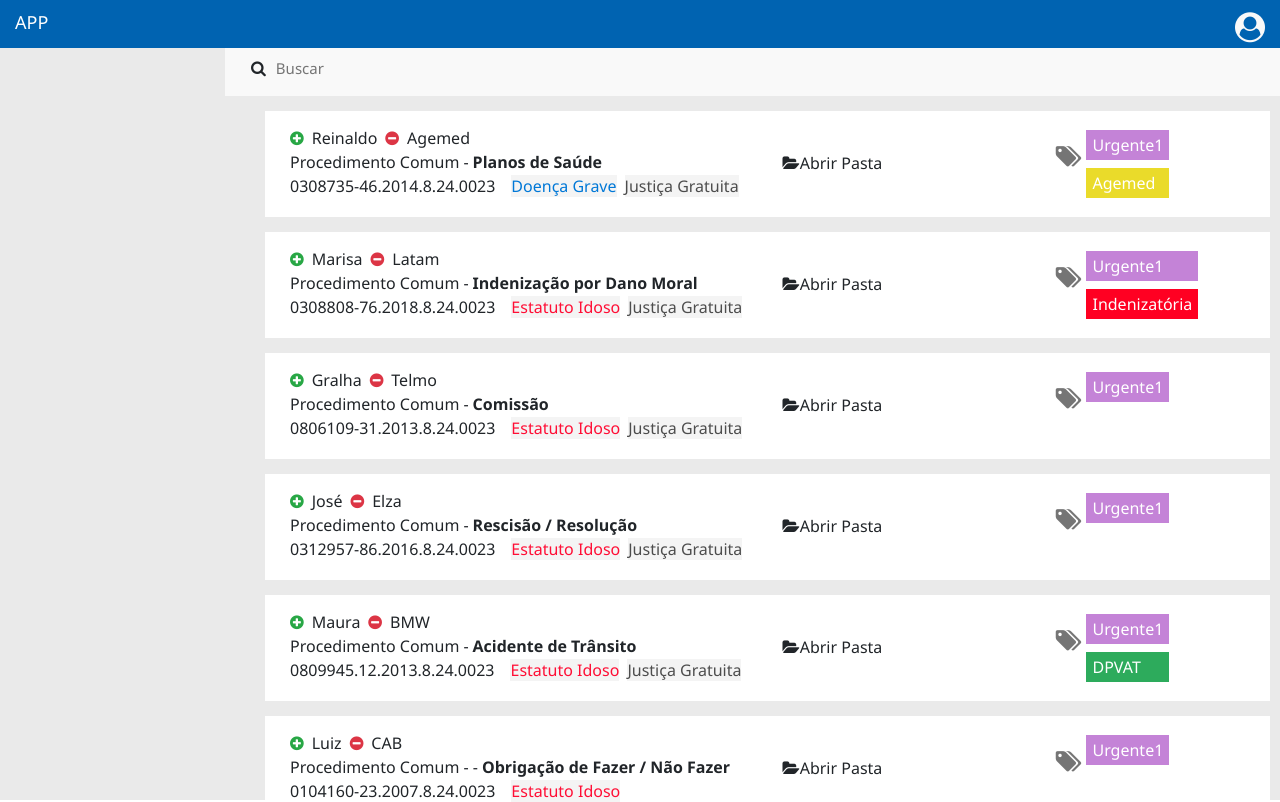
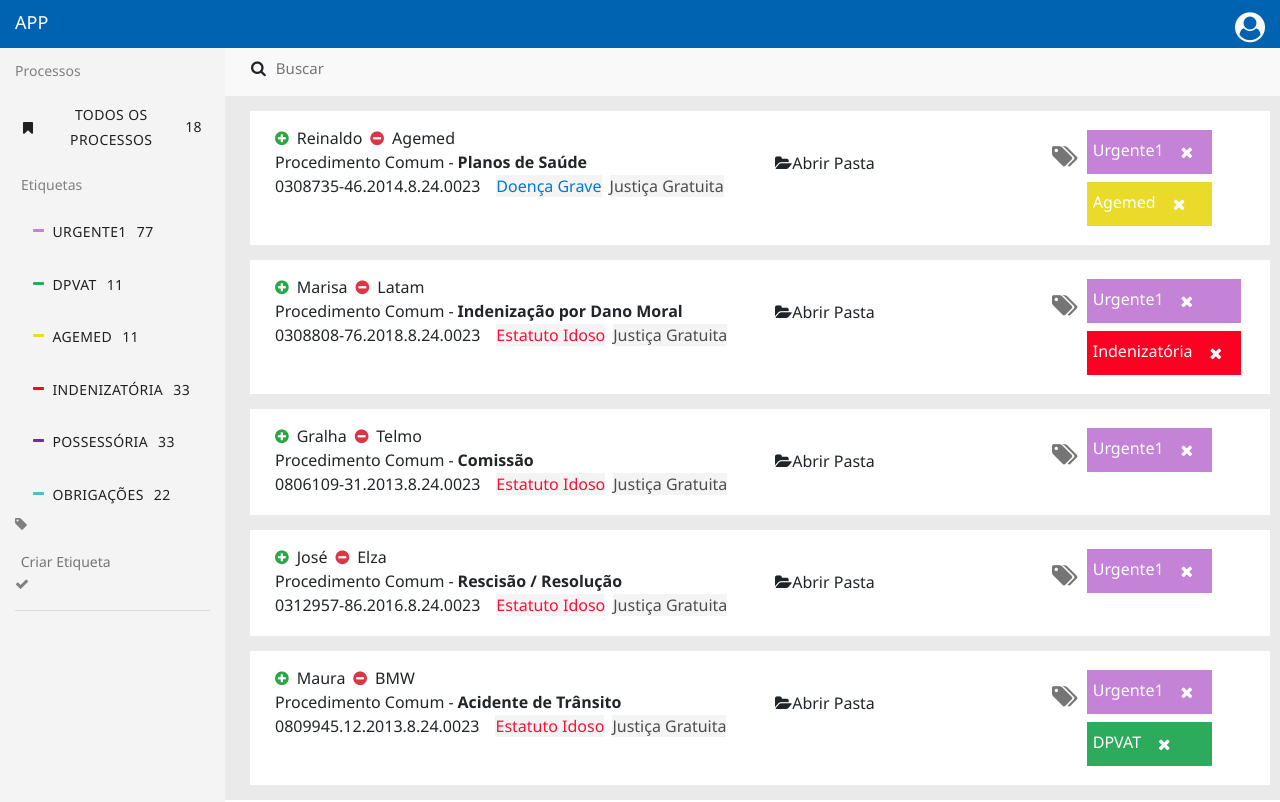
Before and after one commit to dayanedias/projeto_softplan, a React (Create React App) app: page / in a window 1280 px wide. Shown: the top 802 px of the page. Built offline with nearby package versions, Linux system fonts and the light colour scheme.

Commit message:
Ajuste de Layout

```diff
--- a/package.json
+++ b/package.json
@@ -13,6 +13,7 @@
     "react-router": "4.2.0",
     "react-router-dom": "4.2.2",
     "react-scripts": "3.0.1",
+    "react-tag-buttons": "0.0.2",
     "react-tag-input": "^6.4.0"
   },
   "scripts": {
--- a/src/App.jsx
+++ b/src/App.jsx
@@ -2,21 +2,14 @@
 import 'bootstrap/dist/css/bootstrap.min.css'
 import 'font-awesome/css/font-awesome.min.css'
 import './App.css'
-
-import Nav from './components/template/Nav'
 import Search from './components/template/Search'
 import Cards from './components/template/Cards'
-import Main from './components/template/Main'
+import Header from './components/template/Header';
 
 export default props =>
     <div className="app">
-
-        <Main className = "content">
-                {/* <Cards /> */}
-        </Main>
+        <Header />
         <Search />
-         {/* <Nav /> */}
-
-
+        <Cards />
 
     </div>
--- a/src/components/template/Cards.jsx
+++ b/src/components/template/Cards.jsx
@@ -21,6 +21,25 @@
         this.filterTag = this.filterTag.bind(this)
         this.addNewTag = this.addNewTag.bind(this)
         this.chooseTag = this.chooseTag.bind(this)
+        this.createTag = this.createTag.bind(this)
+        this.countCards = this.countCards.bind(this)
+        this.removeTag = this.removeTag.bind(this)
+    }
+
+    createTag(addTag) {
+
+        const newTag = this.state.tags.concat(addTag)
+
+        this.setState({
+            tags: newTag
+        })
+    }
+
+    countCards = (idCard) => {
+        const count = this.state.cards.filter(card => {
+            return card.tag.includes(parseInt(idCard))
+        })
+        return count.length
     }
 
     filterTag = (tag) => {
@@ -29,13 +48,26 @@
         })
     }
 
+    removeTag = i => {
+
+
+        console.log("Excluir tag")
+
+        //  this.setState(state => {
+        //    const list = state.cards.tags.filter((card, j) => i !== j);
+
+        //    return {
+        //      list,
+        //    }
+        //  })
+    }
+
 
     addNewTag(newTag) {
 
         this.setState({
             tags: newTag
         })
-        console.log(this.state)
     }
 
 
@@ -48,7 +80,7 @@
     chooseTag = (tagId, cardId) => {
 
         const updatedCards = this.state.cards.map((card) => {
-            debugger
+            //debugger
             if (cardId.id === card.id) {
                 return {
                     ...card,
@@ -60,7 +92,8 @@
         })
 
         this.setState({
-            cards: updatedCards})
+            cards: updatedCards
+        })
     }
 
     loadCards() {
@@ -116,21 +149,23 @@
 
                                         <div>
                                             {/* Chama o botão com Pop over */}
-                                            {/* {console.log(card.tag)} */}
                                             <PopOver tags={this.state.tags} card={card} chooseTag={this.chooseTag} />
                                         </div>
 
                                         <div className="ml-2">
                                             {card.tag.map(idTag => {
 
-                                                const tag = dbData.tags.find((tag) => {
+                                                const tag = this.state.tags.find((tag) => {
                                                     return tag.id == idTag
                                                 })
 
                                                 return (
-                                                    <div className="py-1">
-                                                        <span className="tags row" style={{ backgroundColor: tag.background, color: tag.color }} >
+                                                    <div className="p-1">
+                                                        <span className="tags row" style={{ backgroundColor: tag.background, color: tag.color }}>
+                                                            <div >
                                                                 {tag.name}
+                                                                <button className="btn btn-md del-tags" onClick={this.removeTag}><i className="fa fa-times ml-1"></i> </button>
+                                                            </div>
                                                         </span>
                                                     </div>
                                                 )
@@ -151,17 +186,20 @@
 
     render() {
         return (
-            <div>
+            <React.Fragment>
+                <main className="menu-area">
                         {this.loadCards()}
+                </main>
 
-                <div>
                 <Nav selectedTag={this.state.selectedTag}
                     clickTag={this.filterTag}
                     receivedTags={this.state.tags}
                     addNewTag={this.addNewTag}
-                        cards={this.state.cards}/>
-                </div>
-            </div>
+                    cards={this.state.cards}
+                    createTag={this.createTag}
+                    tags={this.state.tags}
+                    countCards={this.countCards} />
+            </React.Fragment>
         )
     }
 }
--- a/src/components/template/Main.css
+++ /dev/null
@@ -1,3 +0,0 @@
-main > div {
- padding-left: 15px;
-}
--- a/src/components/template/Main.jsx
+++ /dev/null
@@ -1,13 +0,0 @@
-import React from 'react'
-import './Main.css'
-import Header from './Header'
-import Cards from './Cards'
-import Nav from './Nav';
-
-export default props =>
-    <React.Fragment>
-        <Header />
-            <main className="content">
-                <Cards />
-            </main>
-    </React.Fragment>
--- a/src/components/template/Nav.css
+++ b/src/components/template/Nav.css
@@ -28,11 +28,6 @@
     color: #808080;
 }
 
-#my-div {
-    background-color: lightgrey;
-    width: 200px;
-    height: 200px;
-    }
 
     a.fill-div {
     text-align: center;
@@ -46,3 +41,12 @@
     .div-teste{
         cursor: pointer;
       }
+
+      .del-tags {
+          color: #FFF
+      }
+
+.menu-text {
+    font-family: 'Segoe UI', Tahoma, Geneva, Verdana, sans-serif
+
+}
--- a/src/components/template/Nav.jsx
+++ b/src/components/template/Nav.jsx
@@ -4,18 +4,36 @@
 import { Button } from '@material-ui/core';
 
 class Nav extends Component {
+    constructor(props) {
+        super(props)
 
-    state = {
-        newTag: '',
-        chooseTag: 0,
-        tags: dbData.tags,
+        this.state = {
+            newTag: '',
+            tags: dbData.tags,
+        }
+        this.menuClick = this.menuClick.bind(this)
+        this.updateState = this.updateState.bind(this)
     }
 
     countTags = (idCard) => {
+        //debugger
         const count = this.props.cards.filter(card => {
             return card.tag.includes(parseInt(idCard))
         })
         return count.length
+    }
+
+    generateColor() {
+        return '#' + Math.random().toString(16).substr(-6);
+    }
+
+    updateState(addTag) {
+
+        const newTag = this.state.tags.concat(addTag)
+        this.setState({
+            tags: newTag
+        })
+        this.setState({ newTag: '' })
     }
 
     menuClick(id) {
@@ -27,25 +45,20 @@
         id.clickTag(id)
 
     }
-
-    generateColor() {
-        return '#' + Math.random().toString(16).substr(-6);
-    }
-
     render() {
 
         const props = this.props
         return (
-            <React.Fragment>
                 <aside className="menu-area">
                     <nav className="menu">
                         <div className="menu-iten">
                             <strong>Processos</strong>
 
-                            <div className="process pt-3 menu-iten" style = {{ backgroundColor: props.selectedTag === '' ? '#EAEAEA' : '#F4F4F4'}}>
+                            <div className="process pt-3 menu-iten" style={{ backgroundColor: props.selectedTag === '' ? '#EAEAEA' : '#F4F4F4' }}>
                                 <Button onClick={() => props.clickTag('')} >
                                     <i className="process-icon fa fa-bookmark" />
-                                    <span className="ml-1"> Todos os Processos </span>
+                                    <div className="ml-1 menu-text">Todos os Processos</div>
+                                    <div>{props.cards.length}</div>
                                 </Button>
                             </div>
 
@@ -53,9 +66,9 @@
                                 Etiquetas
                         </div>
 
-                            {this.state.tags.map(tag => {
+                            {props.tags.map(tag => {
                                 return (
-                                    <div className="menu-iten pt-3" style = {{ backgroundColor: props.selectedTag === tag.id ? '#EAEAEA' : '#F4F4F4'}}>
+                                    <div className="menu-iten pt-3" style={{ backgroundColor: props.selectedTag === tag.id ? '#EAEAEA' : '#F4F4F4' }}>
                                         <Button onClick={() => props.clickTag(tag.id)} >
                                             <div key={tag.id} className="row" >
                                                 <i className="fa fa-minus pt-1 pr-2" style={{ color: tag.background }}></i>
@@ -63,6 +76,7 @@
                                             </div>
 
                                             <div className="count-tags">
+                                                {props.countCards(tag.id)}
                                                 {this.countTags(tag.id)}
                                             </div>
                                         </Button>
@@ -79,13 +93,8 @@
                                     color: "#FFF",
                                     background: this.generateColor(),
                                 }
-                                const newTags = this.state.tags.concat(addTag)
-                                this.setState({
-                                    tags: newTags
-                                })
-                                props.addNewTag(this.state.tags)
-
-                                this.setState({ newTag: '' })
+                                this.updateState(addTag)
+                                props.createTag(addTag)
                             }}>
 
                                 <div className="col-xs-12">
@@ -100,7 +109,7 @@
                                         }}
                                     />
                                     {/* <Button> */}
-                                    <i className="check fa fa-check"/>
+                                    <i className="check fa fa-check" />
                                     {/* </Button> */}
 
                                 </div>
@@ -116,8 +125,6 @@
 
                     </nav>
                 </aside>
-
-            </React.Fragment>
         )
 
     }
```
Also changed, not shown: 1 other file (tests, documents, lock files or other folders). Lines whose indentation alone changed are shown as unchanged.
